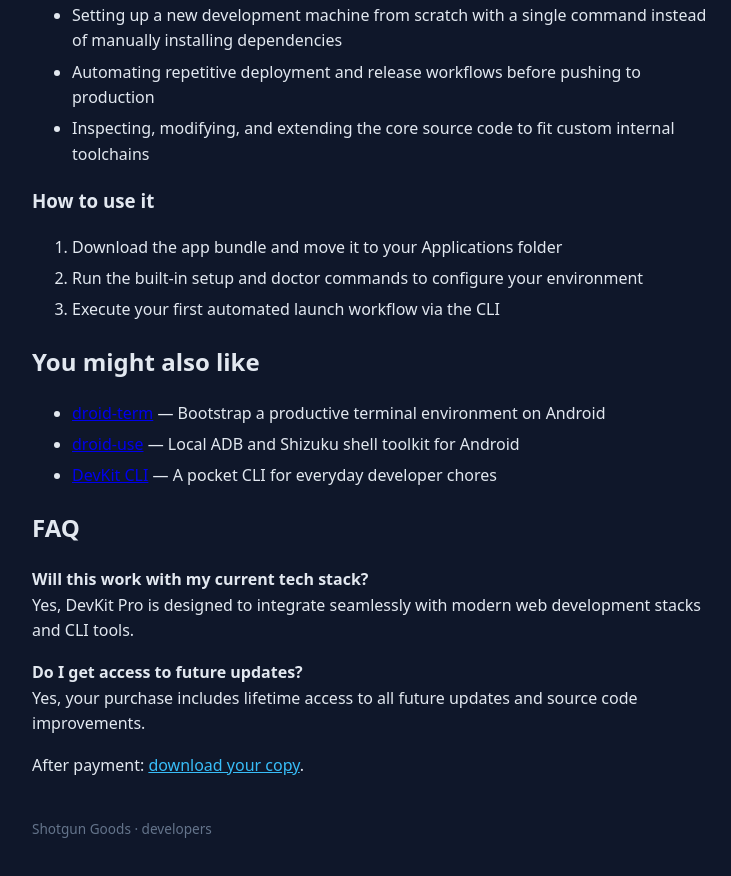
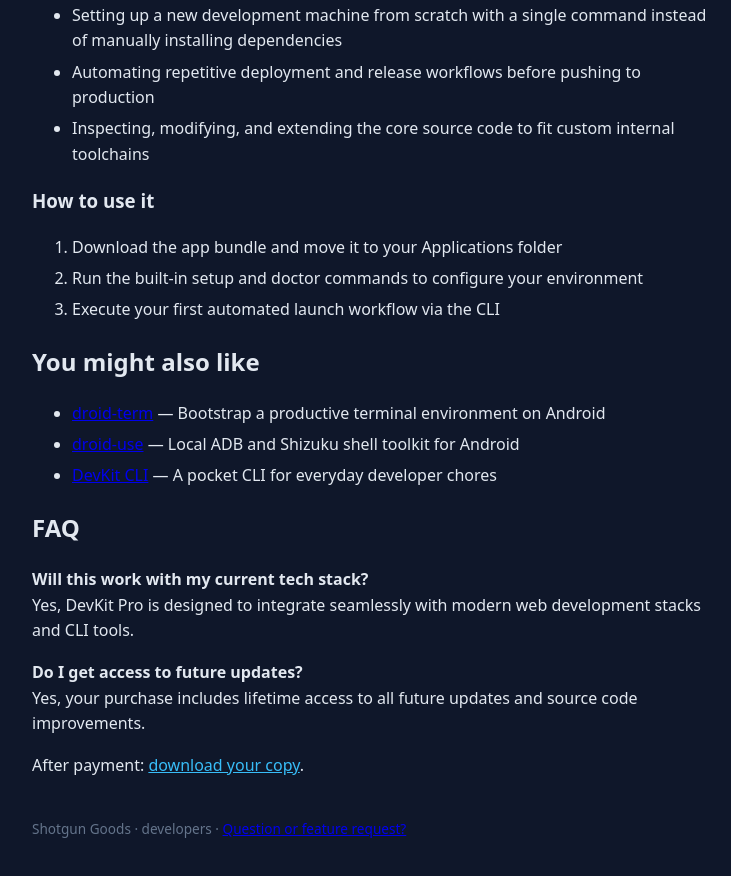
Before and after one commit to LinuxGuru999/shotgun-devkit-pro, a website: page docs/index.html in a window 1280 px wide. Shown: the part 836-1712 px from the top of the page, without its empty margins (268-999 px from the left). Drawn offline with Linux system fonts and the light colour scheme.

Commit message:
Update DevKit Pro

```diff
--- a/docs/index.html
+++ b/docs/index.html
@@ -14,4 +14,4 @@
 <section><h2>You might also like</h2><ul><li><a href="https://LinuxGuru999.github.io/shotgun-droid-term/">droid-term</a> — Bootstrap a productive terminal environment on Android</li><li><a href="https://LinuxGuru999.github.io/shotgun-droid-use/">droid-use</a> — Local ADB and Shizuku shell toolkit for Android</li><li><a href="https://LinuxGuru999.github.io/shotgun-devkit-cli/">DevKit CLI</a> — A pocket CLI for everyday developer chores</li></ul></section>
 <h2>FAQ</h2><p><strong>Will this work with my current tech stack?</strong><br>Yes, DevKit Pro is designed to integrate seamlessly with modern web development stacks and CLI tools.</p><p><strong>Do I get access to future updates?</strong><br>Yes, your purchase includes lifetime access to all future updates and source code improvements.</p>
 <p>After payment: <a class="download" href="https://raw.githubusercontent.com/LinuxGuru999/shotgun-devkit-pro/main/download/devkit-pro.tar.gz">download your copy</a>.</p>
-<footer>Shotgun Goods · developers</footer></body></html>
+<footer>Shotgun Goods · developers · <a href="mailto:linuxguru999@gmail.com?subject=Feedback%20on%20DevKit%20Pro">Question or feature request?</a></footer></body></html>
```
